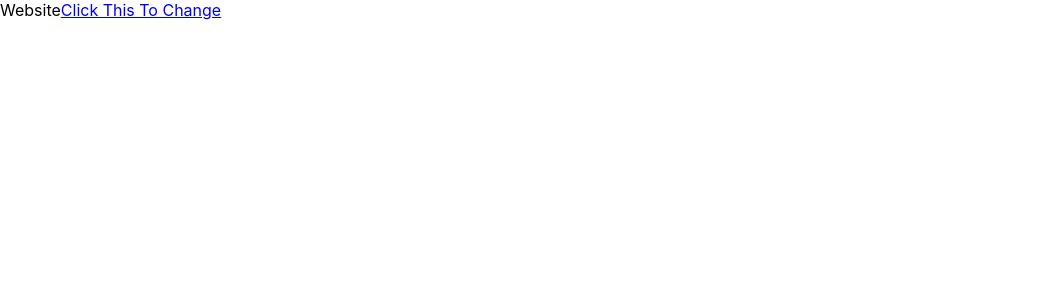
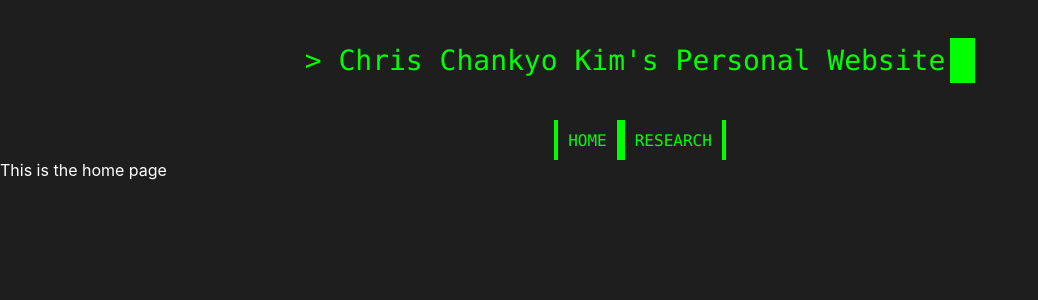
Before and after one commit to kimchankyo/webpage, a React (Create React App) app: page / in a window 1280 px wide. Shown: the top 300 px of the page, without its empty margins (0-1038 px from the left). Built offline with nearby package versions, Linux system fonts and the light colour scheme.

Commit message:
Added Home Page

```diff
--- a/src/Website.jsx
+++ b/src/Website.jsx
@@ -1,7 +1,9 @@
 import React from "react";
 
-import { Link } from "react-router-dom";
-import App from "./App";
+import { HashRouter, Routes, Route } from "react-router-dom";
+import Home from "./components/home/Home";
+import Header from "./components/header/Header";
+
 
 class Website extends React.Component {
   constructor(props) {
@@ -11,9 +13,13 @@ class Website extends React.Component {
 
   render() {
     return (
-      <div>
-        Website
-        <Link to="/s">Click This To Change</Link>
+      <div className="webpage">
+        <HashRouter>
+          <Header/>
+          <Routes>
+            <Route path="/" element={<Home/>} />
+          </Routes>
+        </HashRouter>
       </div>
     );
   }
--- /dev/null
+++ b/src/components/header/Header.css
@@ -0,0 +1,55 @@
+.site-header {
+  display: flex;
+  flex-direction: column;
+  align-items: center;
+  justify-content: center;
+  /* background-color: rgb(56, 56, 56); */
+}
+
+.site-title-container {
+  display: flex;
+  flex-direction: column;
+  align-items: center;
+  justify-content: center;
+  height: 120px;
+}
+
+.site-title {
+  display: flex;
+  flex-direction: row;
+  align-items: center;
+  color: lime;
+  font-size: 28px;
+  font-family: source-code-pro, Menlo, Monaco, Consolas, 'Courier New', monospace;
+}
+
+.site-header-terminal-cursor {
+  width: 25px;
+  height: 45px;
+  background-color: lime;
+  margin-left: 5px;
+}
+
+.site-toolbar {
+  display: flex;
+  flex-direction: row;
+  justify-content: center;
+  width: 80%;
+}
+
+.site-toolbar-button {
+  height: 40px;
+  color: lime;
+  background-color: rgb(30, 30, 30);
+  cursor: pointer;
+  border: none;
+  border-left: 4px solid lime;
+  border-right: 4px solid lime;
+  font-size: 16px;
+  font-family: source-code-pro, Menlo, Monaco, Consolas, 'Courier New', monospace;;
+  padding: 10px;
+}
+
+.site-toolbar-button:hover {
+  background-color: rgb(56, 56, 56);
+}
--- /dev/null
+++ b/src/components/header/Header.jsx
@@ -0,0 +1,28 @@
+import React from "react";
+import "./Header.css";
+
+
+class Header extends React.Component {
+  constructor(props) {
+    super(props);
+    this.state = {};
+  }
+
+  render() {
+    return (
+      <div className="site-header">
+        <div className="site-title-container">
+          <div className="site-title">
+            &gt; Chris Chankyo Kim's Personal Website <div className="site-header-terminal-cursor"/>
+          </div>
+        </div>
+        <div className="site-toolbar">
+          <button className="site-toolbar-button">HOME</button>
+          <button className="site-toolbar-button">RESEARCH</button>
+        </div>
+      </div>
+    );
+  }
+}
+
+export default Header;
--- /dev/null
+++ b/src/components/home/Home.css
@@ -0,0 +1,4 @@
+.home-page {
+  /* background-color: rgb(30, 30, 30); */
+  height: 100vh;
+}
--- /dev/null
+++ b/src/components/home/Home.jsx
@@ -0,0 +1,19 @@
+import React from "react";
+import "./Home.css";
+
+class Home extends React.Component {
+  constructor(props) {
+    super(props);
+    this.state = {};
+  }
+
+  render() {
+    return (
+      <div className="home-page">
+        This is the home page
+      </div>
+    );
+  }
+}
+
+export default Home;
--- a/src/index.css
+++ b/src/index.css
@@ -5,6 +5,8 @@ body {
     sans-serif;
   -webkit-font-smoothing: antialiased;
   -moz-osx-font-smoothing: grayscale;
+  background-color: rgb(30, 30, 30);
+  color: white;
 }
 
 code {
--- a/src/index.jsx
+++ b/src/index.jsx
@@ -1,19 +1,12 @@
 import React from 'react';
 import ReactDOM from 'react-dom';
-import { BrowserRouter, HashRouter,  Routes, Route } from "react-router-dom";
 import './index.css';
 import Website from './Website';
-import App from './App';
 import reportWebVitals from './reportWebVitals';
 
 ReactDOM.render(
   <React.StrictMode>
-    <HashRouter>
-      <Routes>
-        <Route path="/" element={<Website/>} />
-        <Route path="/s" element={<App/>}/>
-      </Routes>
-    </HashRouter>
+    <Website/>
   </React.StrictMode>,
   document.getElementById('root')
 );
```
